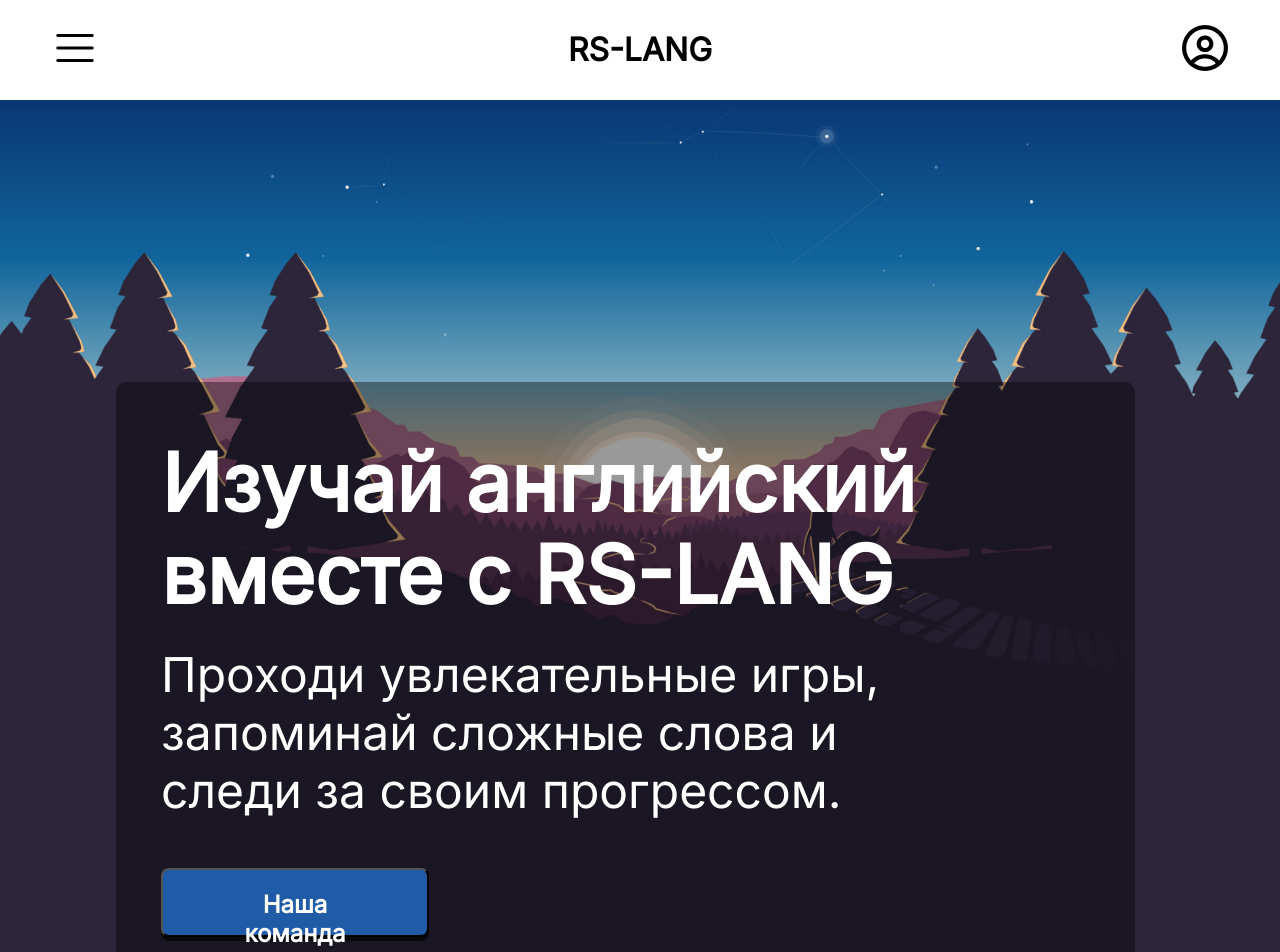
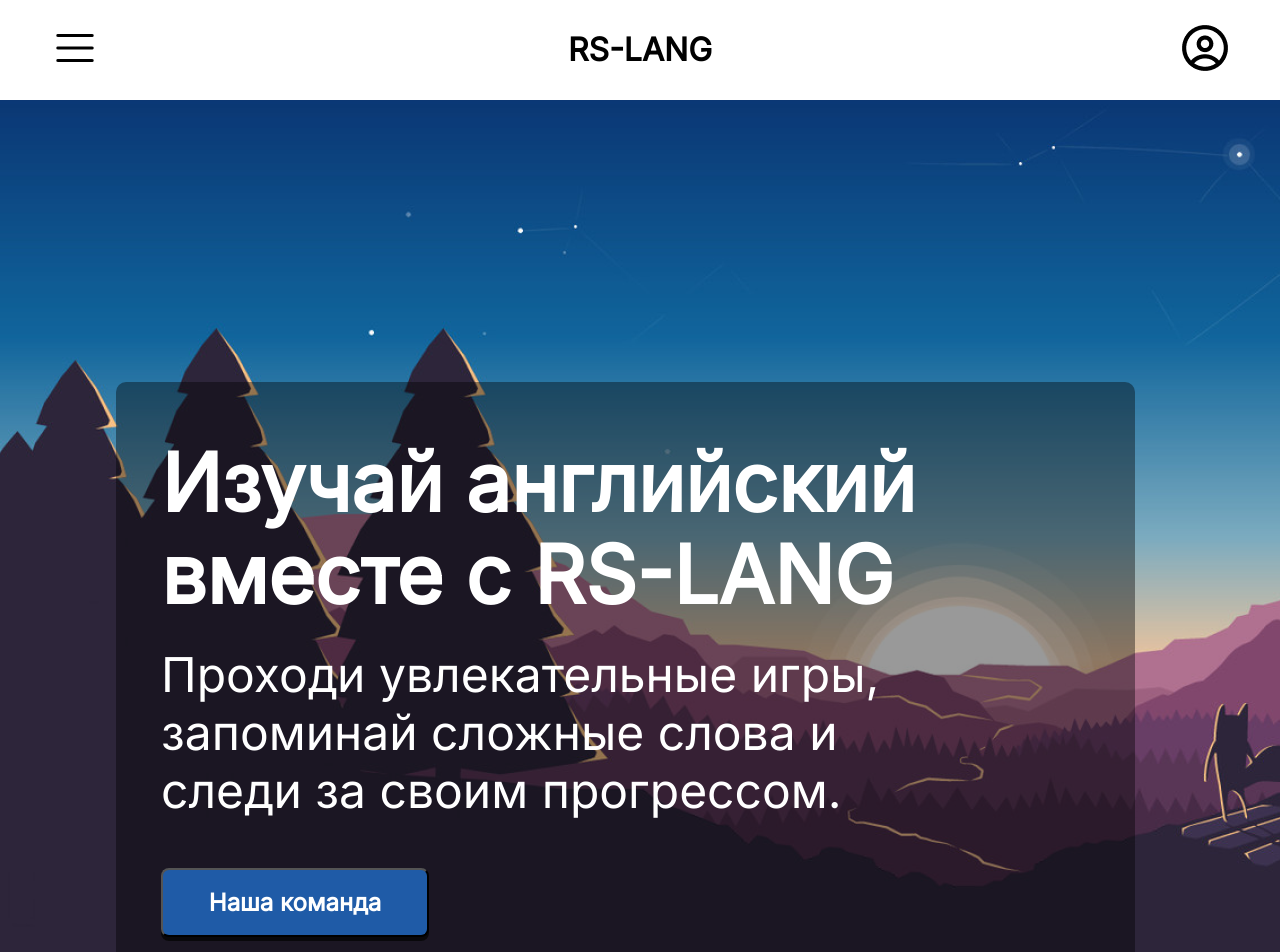
Before and after one commit to Fronikon/rs-lang, a React (Create React App) app: page / in a window 1280 px wide. Shown: the top 952 px of the page. Built offline with nearby package versions, Linux system fonts and the light colour scheme.

Commit message:
fix: correct display Greeting

```diff
--- a/src/components/Greeting/Greeting.module.css
+++ b/src/components/Greeting/Greeting.module.css
@@ -1,11 +1,11 @@
 .main {
-  height: 980px;
+  height: 698px;
   padding-top: 282px;
 
   background-color: #2d253a;
   background-image: url("../../assets/images/background_main.png");
   background-repeat: no-repeat;
-  background-size: contain;
+  background-size: cover;
 }
 
 .section {
--- a/src/consts/consts.ts
+++ /dev/null
@@ -1 +0,0 @@
-export const baseUrl = "https://rs-lang-team47.herokuapp.com";
--- a/src/global.css
+++ b/src/global.css
@@ -34,7 +34,7 @@ a {
 
   width: 268px;
   height: 69px;
-  padding: 20px 60px;
+  padding: 20px auto;
 
   font-size: 24px;
   font-weight: 700;
```
